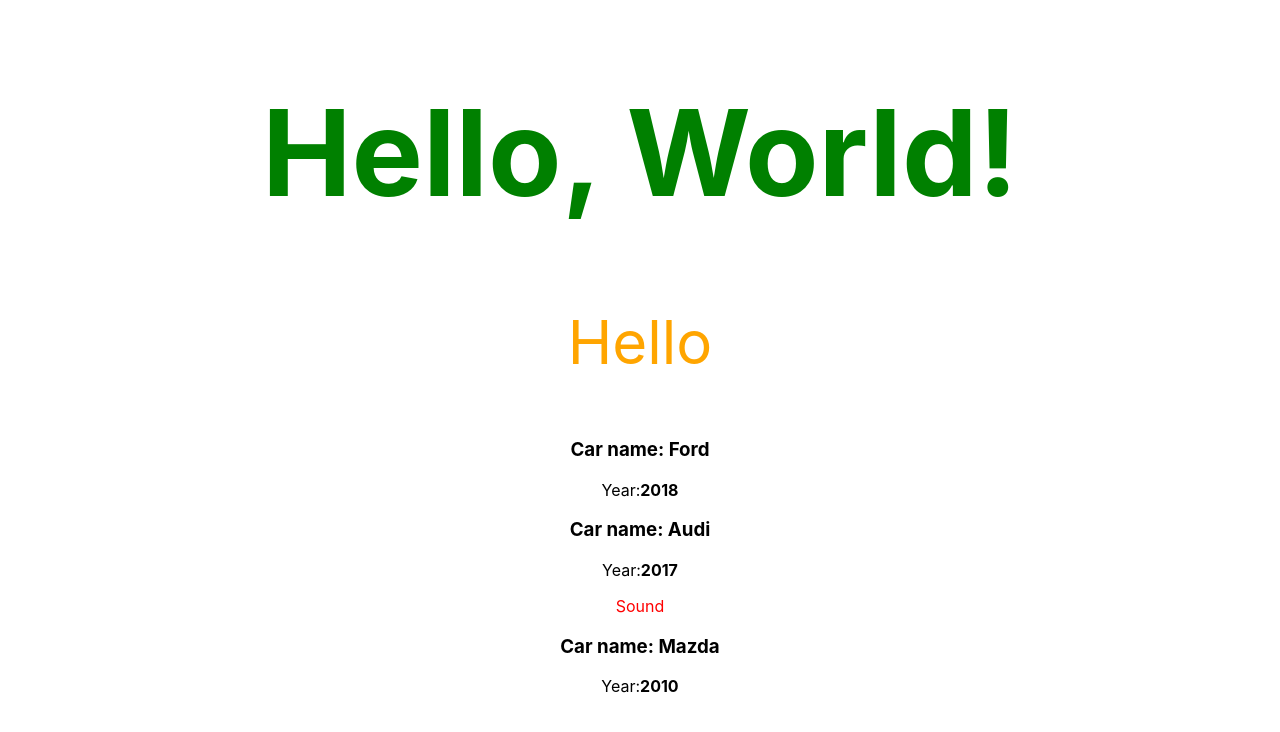
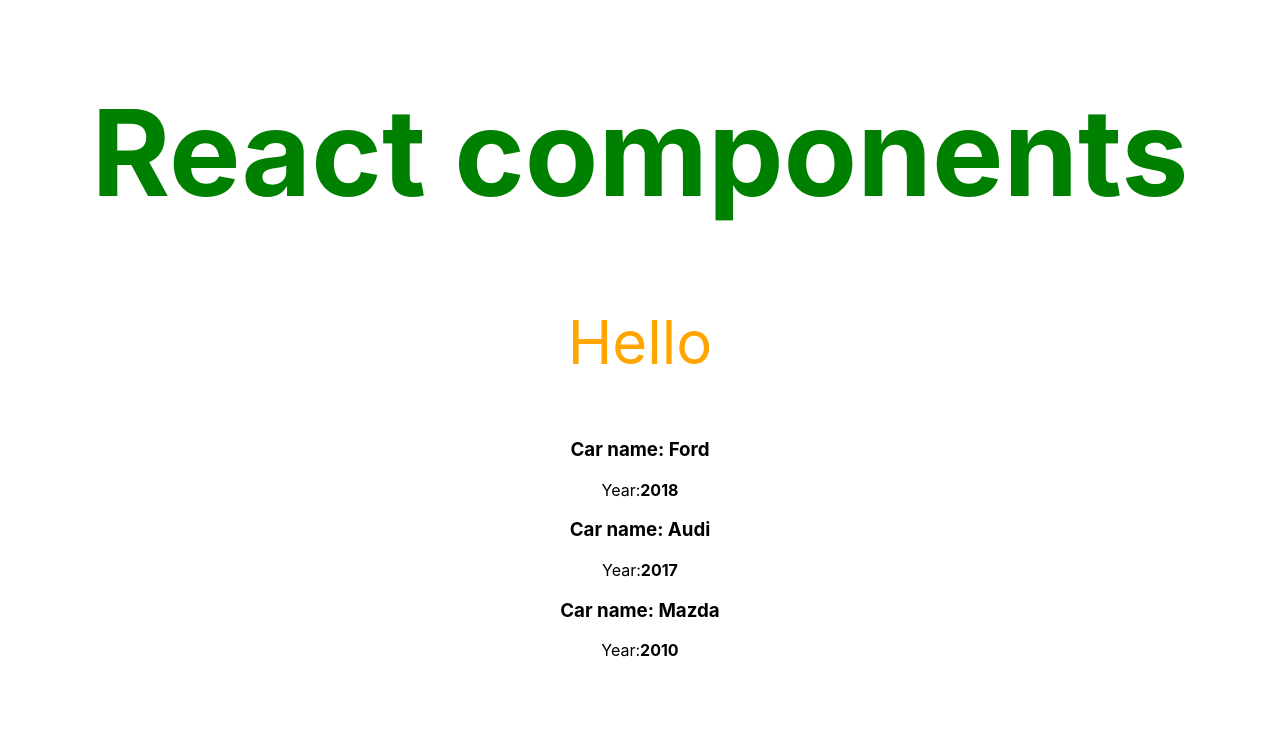
Before and after one commit to cabfran/react, a React (Create React App) app: page / in a window 1280 px wide. Shown: the top 732 px of the page. Built offline with nearby package versions, Linux system fonts and the light colour scheme.

Commit message:
create State

```diff
--- a/src/App.js
+++ b/src/App.js
@@ -5,21 +5,30 @@ import { render } from "@testing-library/react";
 import Car from "./car/Car";
 
 class App extends Component {
+  state = {
+    cars: [
+      { name: "Ford", year: "2018" },
+      { name: "Audi", year: "2017" },
+      { name: "Mazda", year: "2010" }
+    ],
+    pageTitle: 'React components'
+  };
+
   render() {
     const divStyle = {
       textAlign: "center"
     };
+    const cars = this.state.cars;
 
     return (
       <div style={divStyle}>
-        <h1 style={{ color: "green", fontSize: "120px" }}> Hello, World!</h1>
+        <h1 style={{ color: "green", fontSize: "120px" }}> {this.state.pageTitle}</h1>
         <p style={{ color: "orange", fontSize: "60px" }}>Hello </p>
 
-        <Car name={"Ford"} year={2018} />
-        <Car name="Audi" year={2017}>
-          <p style={{color: 'red'}}>Sound</p>
-          </Car>
-        <Car name={"Mazda"} year={2010} />
+        <Car name={cars[0].name} year={cars[0].year} />
+        <Car name={cars[1].name} year={cars[1].year} />
+        <Car name={cars[2].name} year={cars[2].year} />
+
       </div>
     );
   }
--- a/src/car/Car.js
+++ b/src/car/Car.js
@@ -22,6 +22,5 @@ export default props => (
      Year:
       <strong>{props.year}</strong>
     </p>
-    { props.children}
   </div>
 );
```
